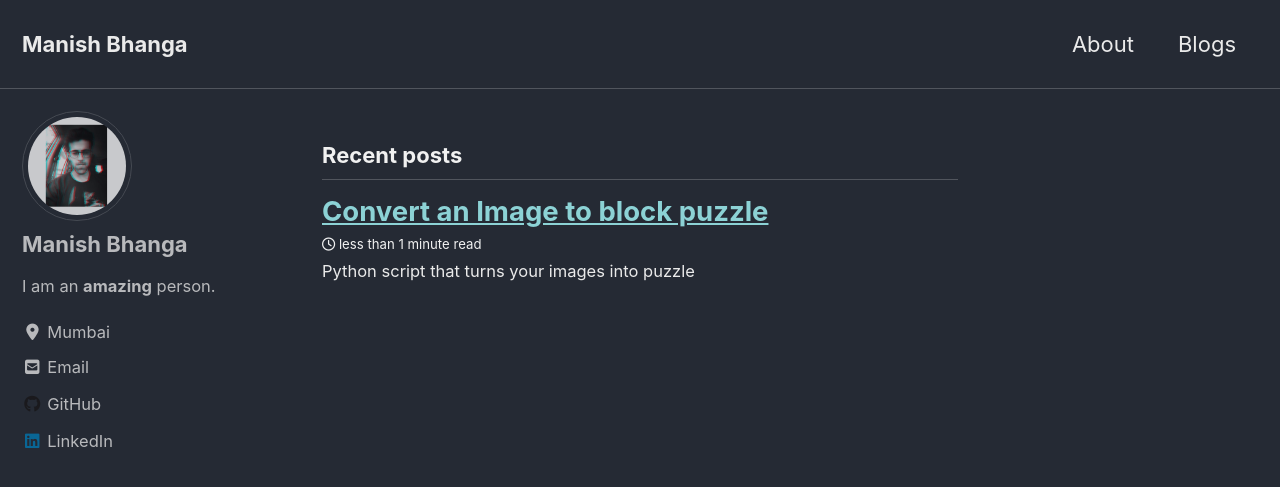
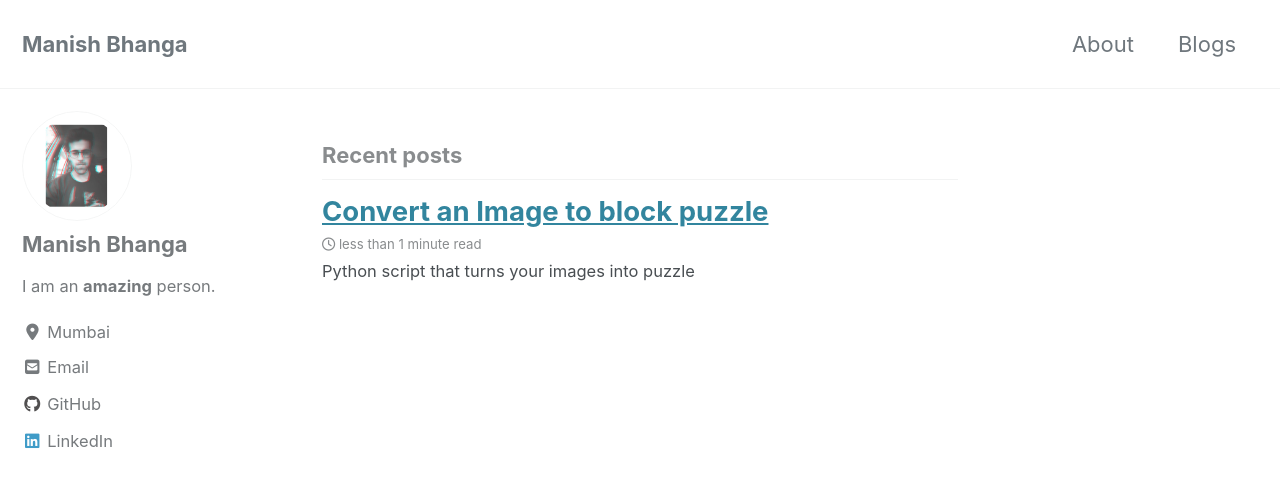
Before and after one commit to bhanga-manish/bhanga.github.io, a Jekyll site: the page built from index.html, in a window 1280 px wide and 900 px high. Shown: the top 487 px of the window. Built offline with Jekyll 4.4.1, drawn with Linux system fonts in a browser that asks for light colours; cached includes are drawn as plain includes; nearby versions of some CDN libraries; the list of posts is cut into pages by our own code.

Commit message:
Changed theme to orignal

```diff
--- a/_config.yml
+++ b/_config.yml
@@ -12,7 +12,7 @@
 
 # theme                  : "minimal-mistakes-jekyll"
 # remote_theme           : "mmistakes/minimal-mistakes"
-minimal_mistakes_skin    : "dark" # "air", "aqua", "contrast", "dark", "dirt", "neon", "mint", "plum", "sunrise"
+minimal_mistakes_skin    : "default" # "air", "aqua", "contrast", "dark", "dirt", "neon", "mint", "plum", "sunrise"
 
 # Site Settings
 locale                   : "en-US"
@@ -39,9 +39,9 @@
     # https://developers.facebook.com/docs/plugins/comments
     appid                :
     num_posts            : # 5 (default)
-    colorscheme          : "dark" # "light" (default), "dark"
+    colorscheme          : # "light" (default), "dark"
   utterances:
-    theme                : "github-dark"
+    theme                : # "github-light" (default), "github-dark"
     issue_term           : # "pathname" (default)
 staticman:
   allowedFields          : # ['name', 'email', 'url', 'message']
```
